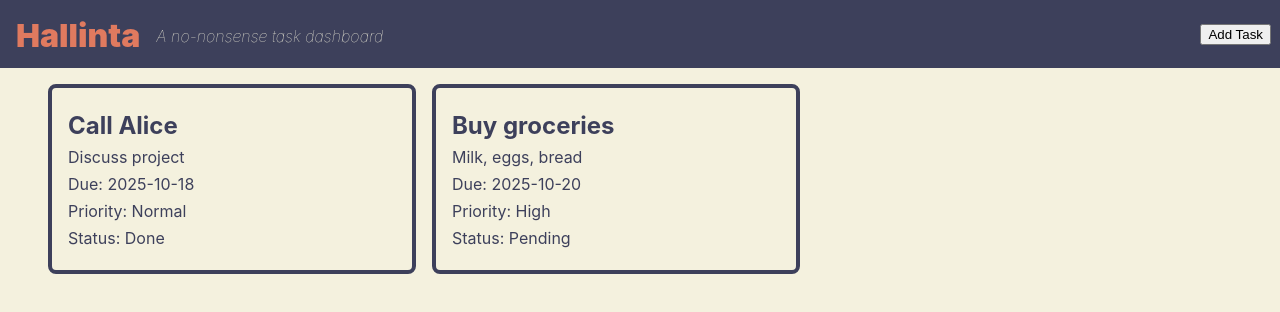
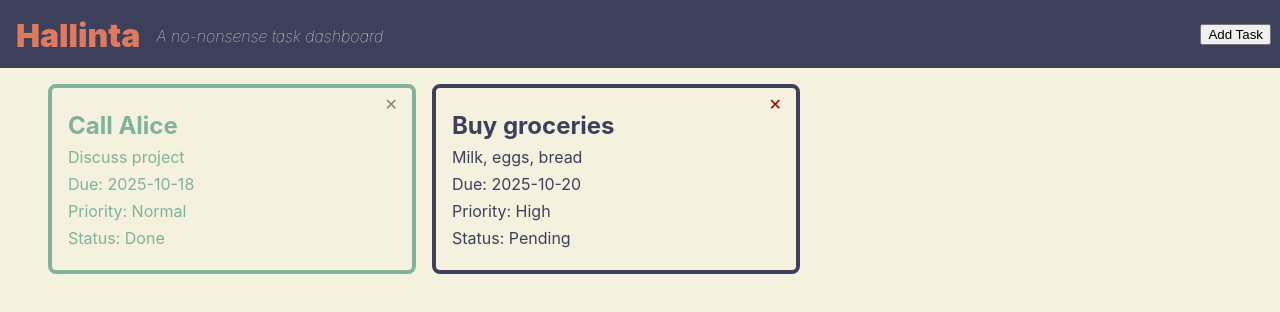
Before and after one commit to leomwilson/hallinta, an Angular app: page / in a window 1280 px wide. Shown: the top 312 px of the page. Built offline with nearby package versions, Linux system fonts and the light colour scheme.

Commit message:
Add fancy styling for task status

```diff
--- a/src/app/app.html
+++ b/src/app/app.html
@@ -8,7 +8,7 @@
 		</div>
 
 			<div class="task-list">
-				<app-task *ngFor="let t of sortedTasks(); let i = index" [task]="t" (taskChange)="onTaskChangeByCreatedAt(t.createdAt ?? 0, $event)"></app-task>
+				<app-task *ngFor="let t of sortedTasks(); let i = index" [task]="t" (taskChange)="onTaskChangeByCreatedAt(t.createdAt ?? 0, $event)" (taskDelete)="onTaskDelete($event)"></app-task>
 			</div>
 	</section>
 </main>
--- a/src/app/app.ts
+++ b/src/app/app.ts
@@ -136,4 +136,9 @@ export class App {
     }
   }
 
+  onTaskDelete(createdAt: number | string) {
+    const list = this.tasks().filter((t) => (t.createdAt ?? 0) !== +createdAt);
+    this.tasks.set(list);
+  }
+
 }
--- a/src/app/task/task.css
+++ b/src/app/task/task.css
@@ -21,6 +21,37 @@
   line-height: 1.3;
 }
 
+.task-delete {
+  position: absolute;
+  top: 6px;
+  right: 8px;
+  background: transparent;
+  border: none;
+  color: #a00;
+  font-size: 16px;
+  cursor: pointer;
+}
+
+.task-container {
+  position: relative;
+}
+
+/* overdue tasks */
+.task-container.overdue {
+  border-color: #E07A5F;
+  color: #E07A5F;
+}
+
+/* completed tasks */
+.task-container.completed {
+  border-color: #81B29A;
+  color: #81B29A;
+}
+
+.task-container.completed .task-delete {
+  color: rgba(0,0,0,0.45);
+}
+
 /* media queries for responsive columns */
 @media (min-width: 700px) {
   .task-container {
--- a/src/app/task/task.html
+++ b/src/app/task/task.html
@@ -1,4 +1,5 @@
-<div class="task-container">
+<div class="task-container" [class.overdue]="isOverdue()" [class.completed]="isCompleted()">
+  <button class="task-delete" title="Delete task" (click)="delete()">✕</button>
   <h2 class="task-title">
     <span *ngIf="editingField !== 'title'" (click)="startEdit('title')">{{ task?.title || 'Untitled task' }}</span>
   <input *ngIf="editingField === 'title'" [(ngModel)]="editModel['title']" (blur)="commitEdit()" (keydown.enter)="onInputKey($event)" />
--- a/src/app/task/task.ts
+++ b/src/app/task/task.ts
@@ -19,6 +19,7 @@ export class Task {
     createdAt?: number;
   };
   @Output() taskChange = new EventEmitter<Partial<Record<string, string | number>>>();
+  @Output() taskDelete = new EventEmitter<number>();
 
   // which field is being edited, or null
   editingField: string | null = null;
@@ -62,4 +63,26 @@ export class Task {
     if (ke.key === 'Enter') this.commitEdit();
   }
 
+  isCompleted(): boolean {
+    const s = this.task?.status ?? '';
+    return s.toString().toLowerCase() === 'done' || s.toString().toLowerCase() === 'completed';
+  }
+
+  isOverdue(): boolean {
+    if (!this.task) return false;
+    if (this.isCompleted()) return false;
+    const d = this.task.dueDate;
+    if (!d) return false;
+    const due = Date.parse(d);
+    if (isNaN(due)) return false;
+    // compare to end of today (so tasks due today are not overdue)
+    const now = Date.now();
+    return due < now;
+  }
+
+  delete() {
+    if (!this.task) return;
+    if (this.task.createdAt !== undefined) this.taskDelete.emit(this.task.createdAt);
+  }
+
 }
```
